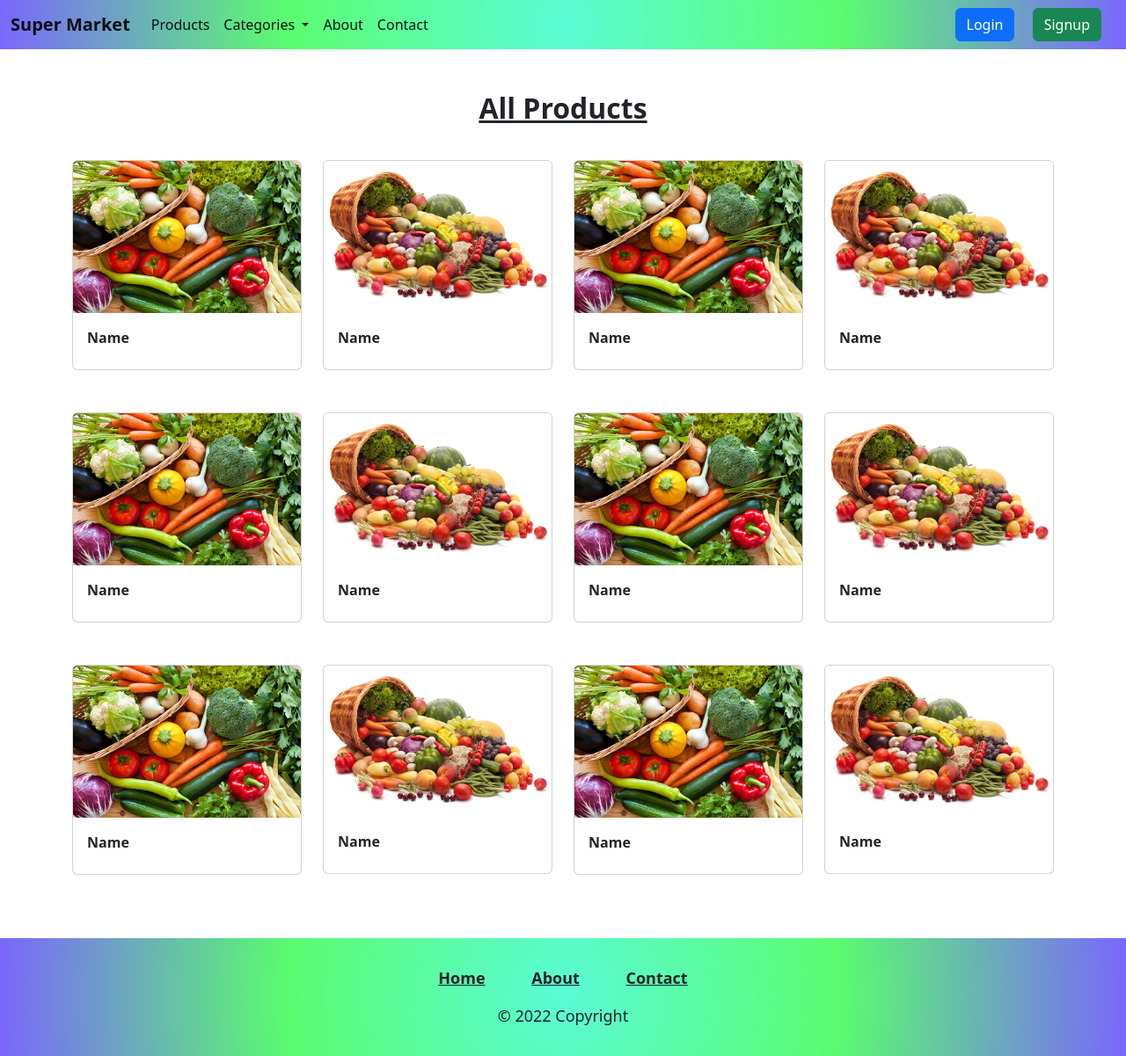
After one commit to keshav39/SkillVertexMajor, a PHP site: page /products.php in a window 1280 px wide. The commit adds this page. Shown: the whole page at 88% size. Run offline with PHP 8.4, Linux system fonts and the light colour scheme.

Commit message:
added products and  product_desc.php

```diff
--- a/includes/login-navbar.php
+++ b/includes/login-navbar.php
@@ -7,7 +7,7 @@
         <div class="collapse navbar-collapse" id="navbarSupportedContent">
             <ul class="navbar-nav me-auto mb-2 mb-lg-0">
                 <li class="nav-item">
-                    <a class="nav-link active" aria-current="page" href="#">Products</a>
+                    <a class="nav-link active" aria-current="page" href="./products.php">Products</a>
                 </li>
 
                 <li class="nav-item dropdown">
--- /dev/null
+++ b/products.php
@@ -0,0 +1,152 @@
+<!DOCTYPE html>
+<html lang="en">
+
+<head>
+    <meta charset="UTF-8">
+    <meta http-equiv="X-UA-Compatible" content="IE=edge">
+    <meta name="viewport" content="width=device-width, initial-scale=1.0">
+    <title>Super Market -Home</title>
+    <link href="https://cdn.jsdelivr.net/npm/bootstrap@5.2.1/dist/css/bootstrap.min.css" rel="stylesheet" integrity="sha384-iYQeCzEYFbKjA/T2uDLTpkwGzCiq6soy8tYaI1GyVh/UjpbCx/TYkiZhlZB6+fzT" crossorigin="anonymous">
+    <link rel="stylesheet" href="assets/css/style.css">
+    <link rel="stylesheet" href="assets/css/home.css">
+    <script type="text/javascript" src="bootstrap/js/jquery-3.5.1.min.js"></script>
+    <script type="text/javascript" src="bootstrap/js/bootstrap.min.js"></script>
+</head>
+
+<body>
+    <?php include 'includes/login-navbar.php' ?>
+    <div class="container">
+
+    <h2 class="text-center fw-bolder text-decoration-underline mt-5 mb-3">All Products</h2>
+        <div class="row">
+            <div class="col-md-4 col-6 col-xl-3 col-sm-6 mb-4 mt-4 col-xxl-2">
+                <a href="product_desc.php" class="text-decoration-none text-dark fw-bold">
+                <div class="card" style="width: 100%; ">
+                    <img src="assets/img/demo-image-01.jpg" class="card-img-top" alt="...">
+                    <div class="card-body">
+                        <p class="card-title">Name</p>
+                    </div>
+                </div>
+                </a>
+            </div>
+            <div class="col-md-4 col-6 col-xl-3 col-sm-6 mb-4 mt-4 col-xxl-2">
+                <a href="product_desc.php" class="text-decoration-none text-dark fw-bold">
+                <div class="card" style="width: 100%; ">
+                    <img src="assets/img/demo-image-02.jpg" class="card-img-top" alt="...">
+                    <div class="card-body">
+                        <p class="card-title">Name</p>
+                    </div>
+                </div>
+                </a>
+            </div>
+            <div class="col-md-4 col-6 col-xl-3 col-sm-6 mb-4 mt-4 col-xxl-2">
+                <a href="product_desc.php" class="text-decoration-none text-dark fw-bold">
+                <div class="card" style="width: 100%; ">
+                    <img src="assets/img/demo-image-01.jpg" class="card-img-top" alt="...">
+                    <div class="card-body">
+                        <p class="card-title">Name</p>
+                    </div>
+                </div>
+                </a>
+            </div>
+            <div class="col-md-4 col-6 col-xl-3 col-sm-6 mb-4 mt-4 col-xxl-2">
+                <a href="product_desc.php" class="text-decoration-none text-dark fw-bold">
+                <div class="card" style="width: 100%; ">
+                    <img src="assets/img/demo-image-02.jpg" class="card-img-top" alt="...">
+                    <div class="card-body">
+                        <p class="card-title">Name</p>
+                    </div>
+                </div>
+                </a>
+            </div>
+            <div class="col-md-4 col-6 col-xl-3 col-sm-6 mb-4 mt-4 col-xxl-2">
+                <a href="product_desc.php" class="text-decoration-none text-dark fw-bold">
+                <div class="card" style="width: 100%; ">
+                    <img src="assets/img/demo-image-01.jpg" class="card-img-top" alt="...">
+                    <div class="card-body">
+                        <p class="card-title">Name</p>
+                    </div>
+                </div>
+                </a>
+            </div>
+            <div class="col-md-4 col-6 col-xl-3 col-sm-6 mb-4 mt-4 col-xxl-2">
+                <a href="product_desc.php" class="text-decoration-none text-dark fw-bold">
+                <div class="card" style="width: 100%; ">
+                    <img src="assets/img/demo-image-02.jpg" class="card-img-top" alt="...">
+                    <div class="card-body">
+                        <p class="card-title">Name</p>
+                    </div>
+                </div>
+                </a>
+            </div>
+            <div class="col-md-4 col-6 col-xl-3 col-sm-6 mb-4 mt-4 col-xxl-2">
+                <a href="product_desc.php" class="text-decoration-none text-dark fw-bold">
+                <div class="card" style="width: 100%; ">
+                    <img src="assets/img/demo-image-01.jpg" class="card-img-top" alt="...">
+                    <div class="card-body">
+                        <p class="card-title">Name</p>
+                    </div>
+                </div>
+                </a>
+            </div>
+            <div class="col-md-4 col-6 col-xl-3 col-sm-6 mb-4 mt-4 col-xxl-2">
+                <a href="product_desc.php" class="text-decoration-none text-dark fw-bold">
+                <div class="card" style="width: 100%; ">
+                    <img src="assets/img/demo-image-02.jpg" class="card-img-top" alt="...">
+                    <div class="card-body">
+                        <p class="card-title">Name</p>
+                    </div>
+                </div>
+                </a>
+            </div>
+            <div class="col-md-4 col-6 col-xl-3 col-sm-6 mb-4 mt-4 col-xxl-2">
+                <a href="product_desc.php" class="text-decoration-none text-dark fw-bold">
+                <div class="card" style="width: 100%; ">
+                    <img src="assets/img/demo-image-01.jpg" class="card-img-top" alt="...">
+                    <div class="card-body">
+                        <p class="card-title">Name</p>
+                    </div>
+                </div>
+                </a>
+            </div>
+            <div class="col-md-4 col-6 col-xl-3 col-sm-6 mb-4 mt-4 col-xxl-2">
+                <a href="product_desc.php" class="text-decoration-none text-dark fw-bold">
+                <div class="card" style="width: 100%; ">
+                    <img src="assets/img/demo-image-02.jpg" class="card-img-top" alt="...">
+                    <div class="card-body">
+                        <p class="card-title">Name</p>
+                    </div>
+                </div>
+                </a>
+            </div>
+            <div class="col-md-4 col-6 col-xl-3 col-sm-6 mb-4 mt-4 col-xxl-2">
+                <a href="product_desc.php" class="text-decoration-none text-dark fw-bold">
+                <div class="card" style="width: 100%; ">
+                    <img src="assets/img/demo-image-01.jpg" class="card-img-top" alt="...">
+                    <div class="card-body">
+                        <p class="card-title">Name</p>
+                    </div>
+                </div>
+                </a>
+            </div>
+            <div class="col-md-4 col-6 col-xl-3 col-sm-6 mb-4 mt-4 col-xxl-2">
+                <a href="product_desc.php" class="text-decoration-none text-dark fw-bold">
+                <div class="card" style="width: 100%; ">
+                    <img src="assets/img/demo-image-02.jpg" class="card-img-top" alt="...">
+                    <div class="card-body">
+                        <p class="card-title">Name</p>
+                    </div>
+                </div>
+                </a>
+            </div>
+        </div>
+    </div>
+
+    <?php include 'includes/login-footer.php' ?>
+
+
+    <script src="https://cdn.jsdelivr.net/npm/@popperjs/core@2.11.6/dist/umd/popper.min.js" integrity="sha384-oBqDVmMz9ATKxIep9tiCxS/Z9fNfEXiDAYTujMAeBAsjFuCZSmKbSSUnQlmh/jp3" crossorigin="anonymous"></script>
+    <script src="https://cdn.jsdelivr.net/npm/bootstrap@5.2.1/dist/js/bootstrap.min.js" integrity="sha384-7VPbUDkoPSGFnVtYi0QogXtr74QeVeeIs99Qfg5YCF+TidwNdjvaKZX19NZ/e6oz" crossorigin="anonymous"></script>
+</body>
+
+</html>
```
Also changed, not shown: product_desc.php (added, +52 -0 lines), assets/img/demo-image-01.jpg (added), assets/img/demo-image-02.jpg (added).
